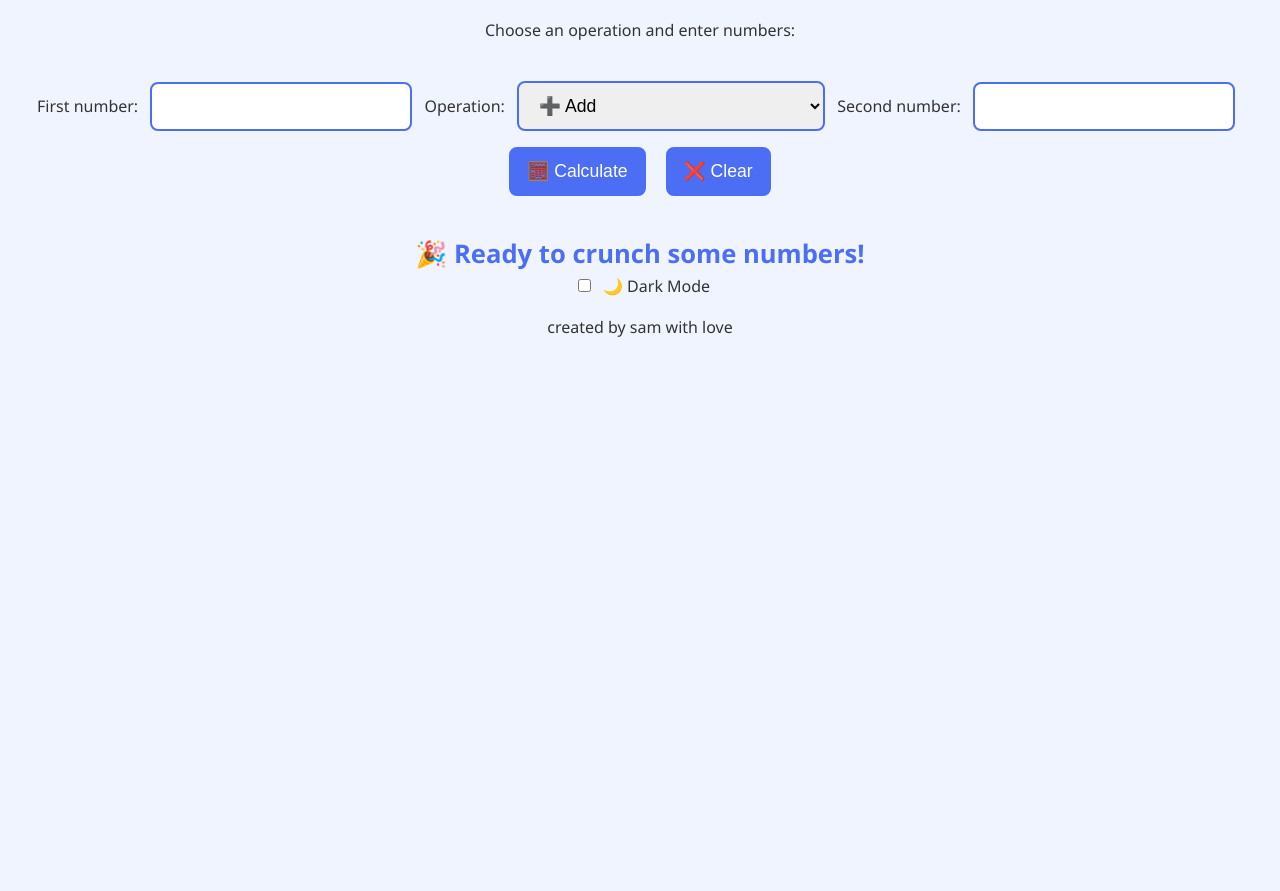
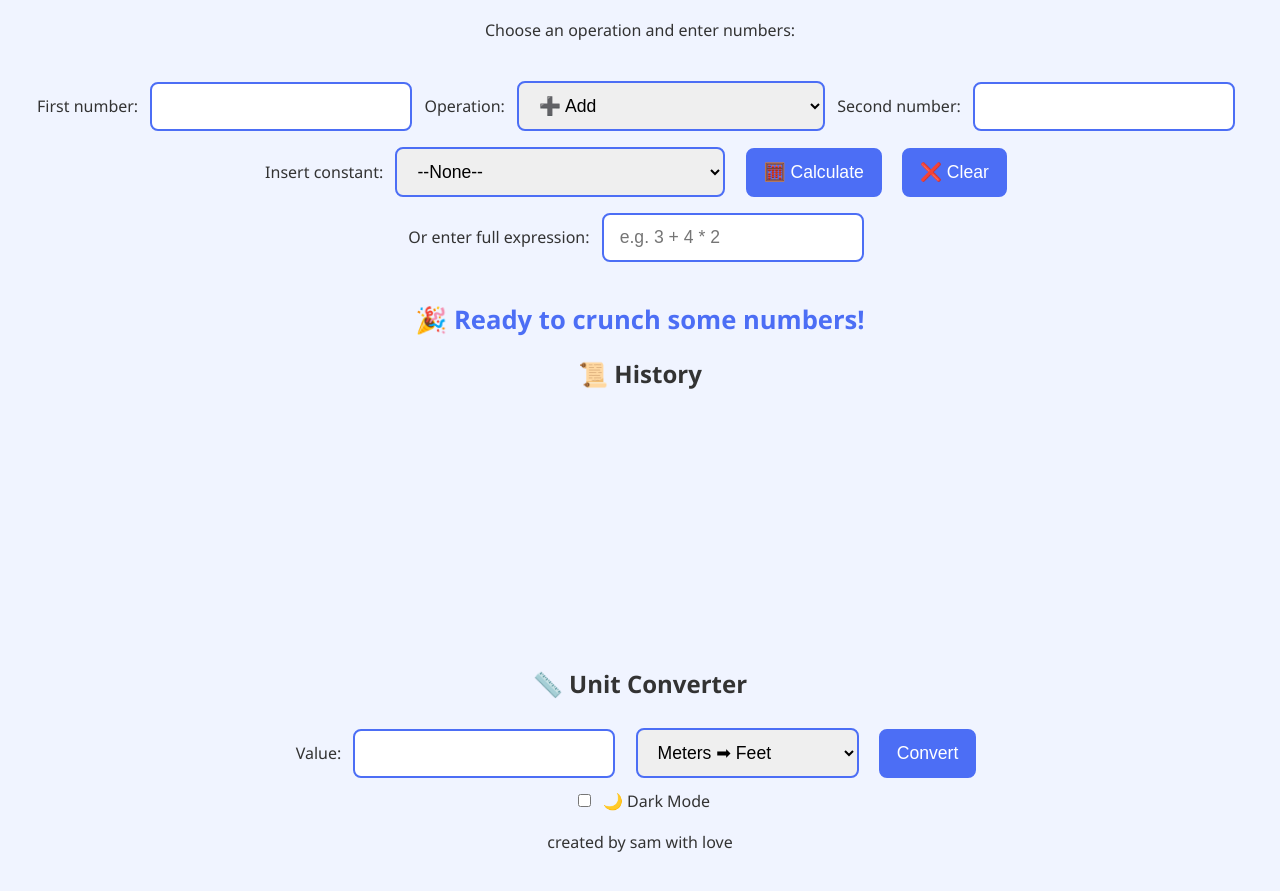
Before and after one commit to SamTech-crypto/simple_calculator, a website with bundled scripts: page index.html in a window 1280 px wide. Shown: the part 99-990 px from the top of the page. Before the commit the page ends 800 px from the top, so only its background shows below. Built offline with nearby package versions, Linux system fonts and the light colour scheme.

Commit message:
Update index.html

```diff
--- a/index.html
+++ b/index.html
@@ -2,9 +2,10 @@
 <html lang="en">
 <head>
   <meta charset="UTF-8" />
-  <meta name="viewport" content="width=device-width, initial-scale=1.0" />
+  <meta name="viewport" content="width=device-width, initial-scale=1.0"/>
   <title>Friendly Emoji Calculator 🤖✨</title>
-  <link rel="stylesheet" href="styles.css" />
+  <link rel="stylesheet" href="styles.css"/>
+  <script src="https://cdn.jsdelivr.net/npm/chart.js"></script>
 </head>
 <body>
   <header>
@@ -39,11 +40,39 @@
       <label for="num2">Second number:</label>
       <input type="number" id="num2" />
 
+      <label for="constants">Insert constant:</label>
+      <select id="constants">
+        <option value="">--None--</option>
+        <option value="PI">π (Pi ≈ 3.14159)</option>
+        <option value="E">e (Euler ≈ 2.71828)</option>
+        <option value="C">c (Speed of light ≈ 299792458 m/s)</option>
+      </select>
+
       <button type="submit">🧮 Calculate</button>
       <button type="button" id="clear">❌ Clear</button>
     </form>
 
+    <label for="expression">Or enter full expression:</label>
+    <input type="text" id="expression" placeholder="e.g. 3 + 4 * 2"/>
+
     <div id="result" role="status" aria-live="polite">🎉 Ready to crunch some numbers!</div>
+
+    <h2>📜 History</h2>
+    <ul id="history"></ul>
+
+    <canvas id="graph" width="400" height="200"></canvas>
+
+    <h2>📏 Unit Converter</h2>
+    <label for="convert-value">Value:</label>
+    <input type="number" id="convert-value" />
+    <select id="unit-convert">
+      <option value="mToFt">Meters ➡ Feet</option>
+      <option value="ftToM">Feet ➡ Meters</option>
+      <option value="cToF">Celsius ➡ Fahrenheit</option>
+      <option value="fToC">Fahrenheit ➡ Celsius</option>
+    </select>
+    <button id="convert-btn">Convert</button>
+    <div id="convert-result"></div>
   </main>
 
   <footer>
```
